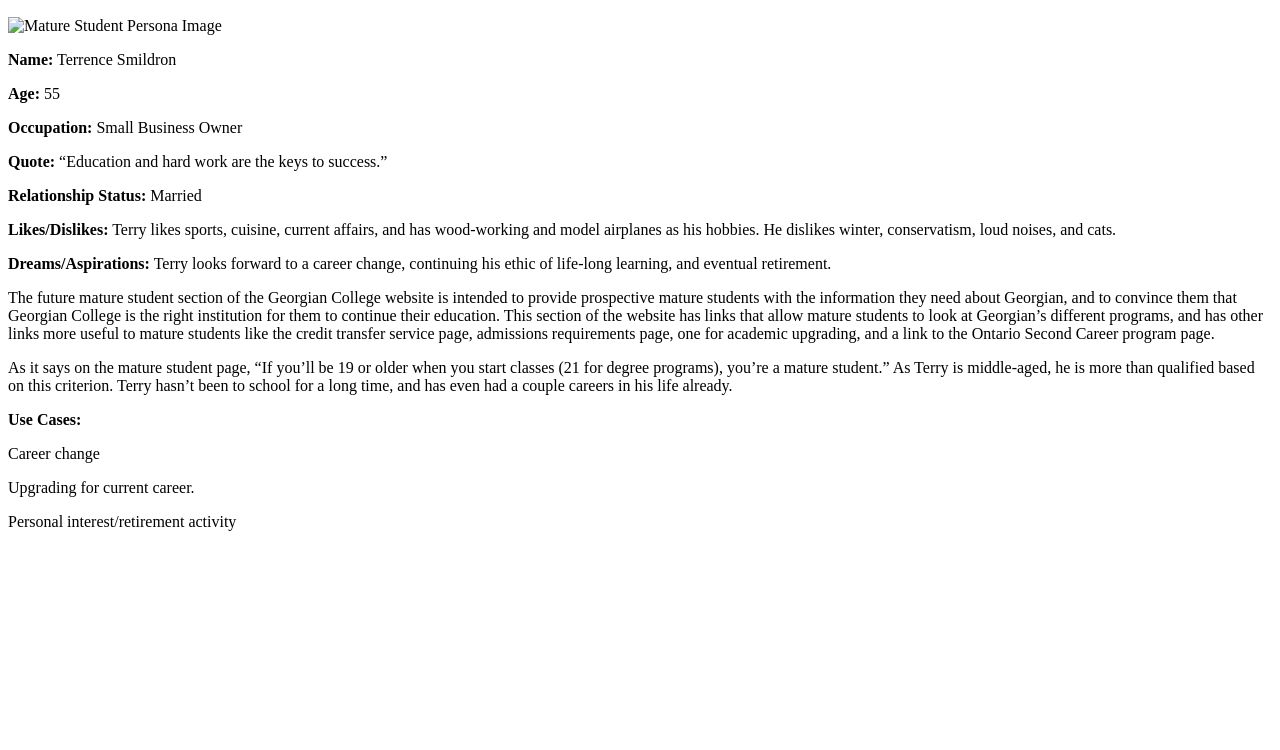
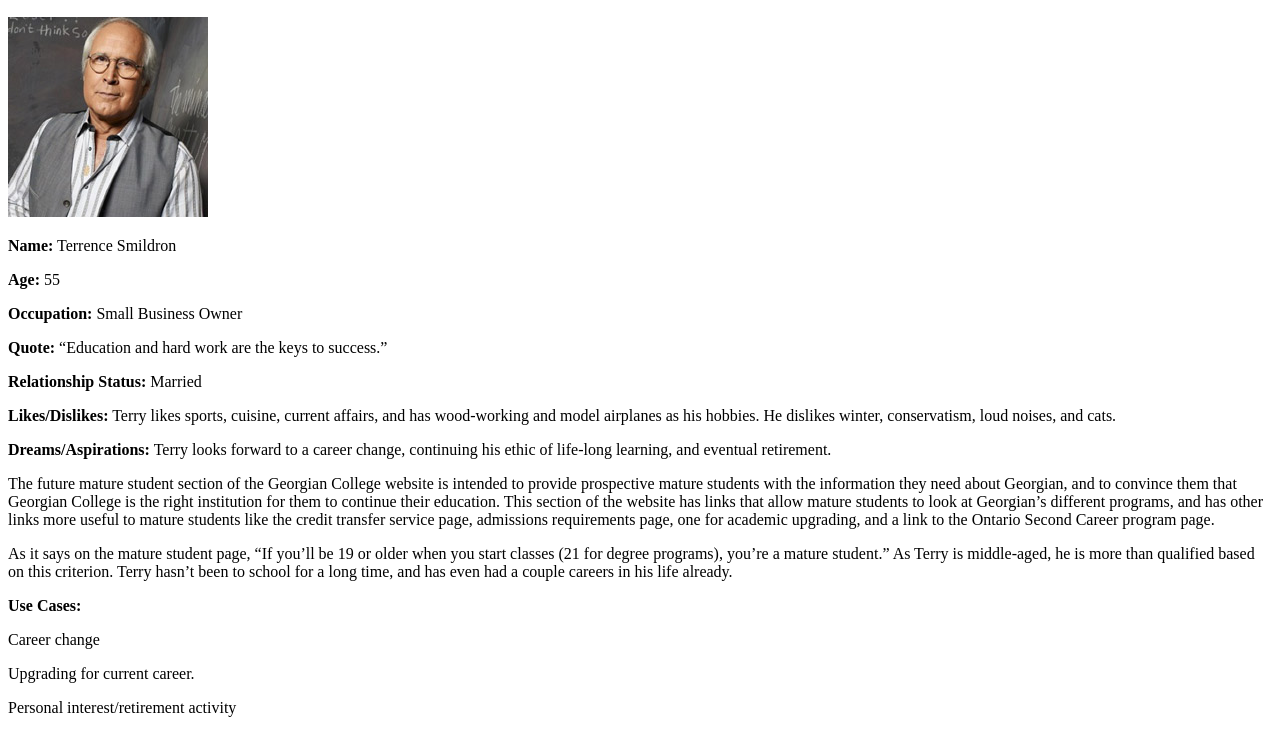
Before and after one commit to Arciles/Personas-and-Use-cases, a plain HTML site: page mature-student-persona.html in a window 1280 px wide. Shown: the part 50-800 px from the top of the page. Drawn offline with Linux system fonts and the light colour scheme.

Commit message:
Fix link to mature student image in html file to point to image in images folder.

```diff
--- a/mature-student-persona.html
+++ b/mature-student-persona.html
@@ -10,7 +10,7 @@
 			<h2>The  Mature Student (Secondary Audience)</h2>
 		</header>
 		<main role="main">
-			<img src="chevychase-small.jpg" alt="Mature Student Persona Image" />
+			<img src="images/chevychase-small.jpg" alt="Mature Student Persona Image" />
 			<p><b>Name:</b> Terrence Smildron</p>
 			<p><b>Age:</b> 55</p>
 			<p><b>Occupation:</b> Small Business Owner</p>
```
